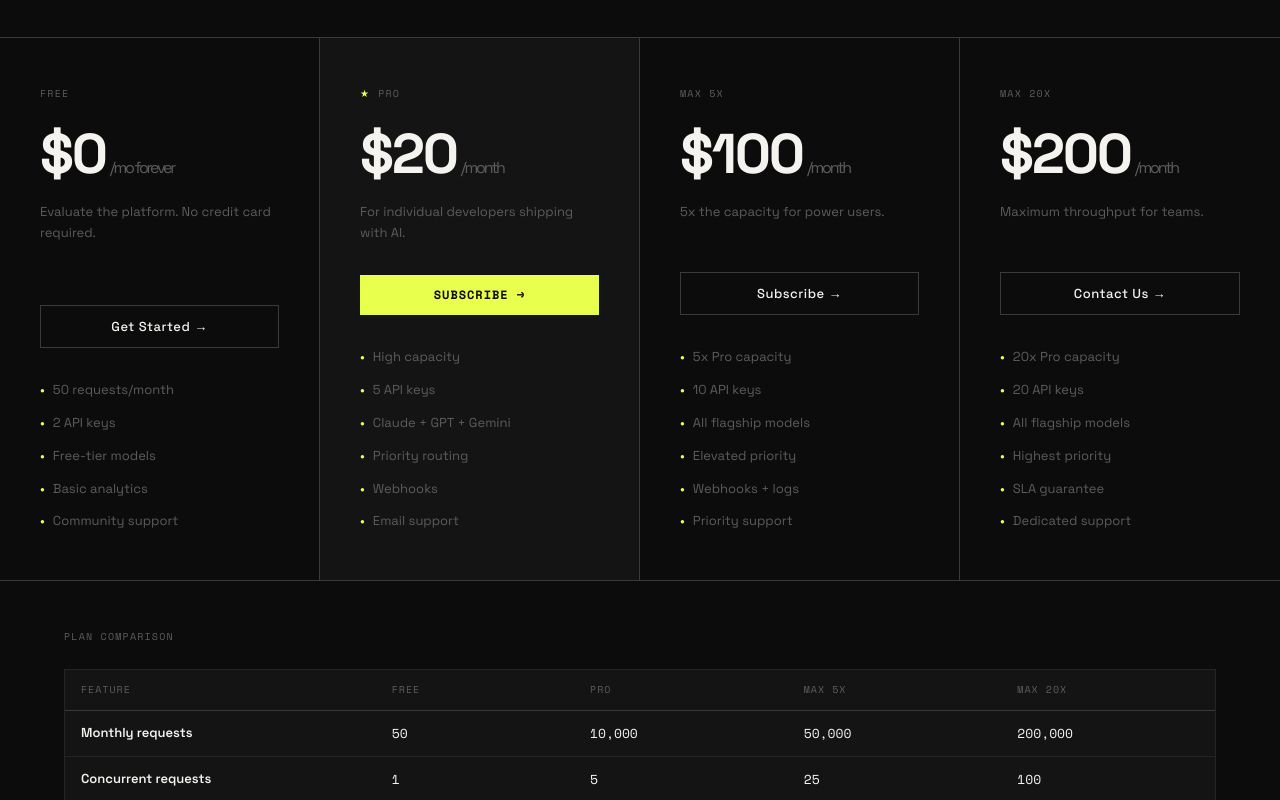
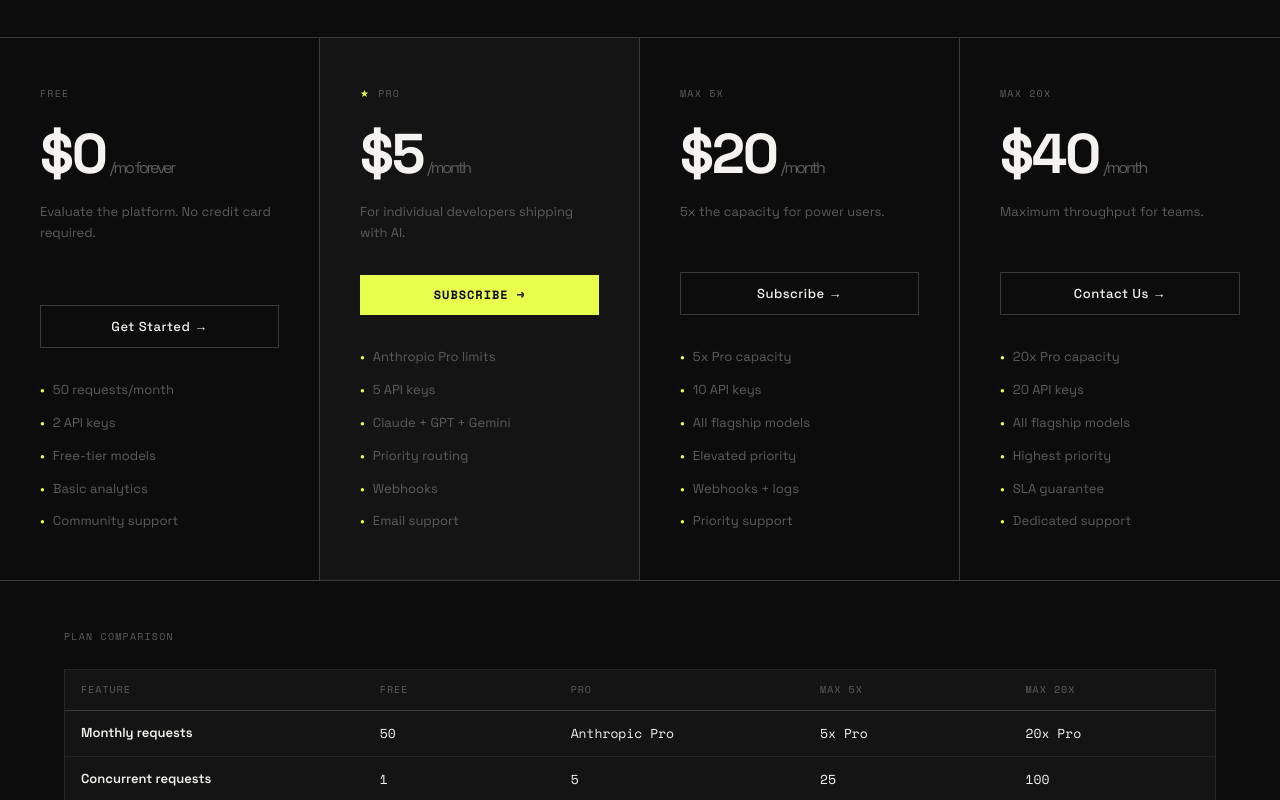
Before and after one commit to aikomputeapi-web/ai-platform, a Next.js app in the folder customer-portal/: page /pricing in a window 1280 px wide. Shown: the part 340-1140 px from the top of the page. Built offline with nearby package versions, Linux system fonts and the light colour scheme.

Commit message:
feat: update subscription pricing tiers and align limits with Anthropic limits

```diff
--- a/customer-portal/prisma/seed.mjs
+++ b/customer-portal/prisma/seed.mjs
@@ -19,7 +19,7 @@
   {
     id: 'pro',
     name: 'Pro',
-    priceCents: 2000,
+    priceCents: 500,
     requestsPerDay: 0,
     requestsPerMinute: 0,
     requestsPerMonth: 0,
@@ -32,7 +32,7 @@
   {
     id: 'max-5x',
     name: 'Max 5x',
-    priceCents: 10000,
+    priceCents: 2000,
     requestsPerDay: 0,
     requestsPerMinute: 0,
     requestsPerMonth: 0,
@@ -45,7 +45,7 @@
   {
     id: 'max-20x',
     name: 'Max 20x',
-    priceCents: 20000,
+    priceCents: 4000,
     requestsPerDay: 0,
     requestsPerMinute: 0,
     requestsPerMonth: 0,
--- a/customer-portal/src/app/dashboard/billing/page.tsx
+++ b/customer-portal/src/app/dashboard/billing/page.tsx
@@ -9,21 +9,21 @@
     features: ['2 API keys', 'Basic analytics', 'Community support'],
   },
   {
-    id: 'pro', name: 'Pro', price: '$20', period: '/month',
-    capacity: 'High capacity', priority: 'Standard priority',
+    id: 'pro', name: 'Pro', price: '$5', period: '/month',
+    capacity: "Anthropic Pro capacity", priority: 'Standard priority',
     models: 'Claude 4.7 Opus, Claude 4.6 Sonnet, GPT-5.5',
     features: ['5 API keys', 'Priority routing', 'Anthropic + OpenAI models', 'Webhooks'],
     featured: true,
   },
   {
-    id: 'max-5x', name: 'Max 5x', price: '$100', period: '/month',
-    capacity: '5x Pro capacity', priority: 'Elevated priority',
+    id: 'max-5x', name: 'Max 5x', price: '$20', period: '/month',
+    capacity: "5x Anthropic Pro capacity", priority: 'Elevated priority',
     models: 'Claude 4.7 Opus, Claude 4.6 Sonnet, GPT-5.5',
     features: ['10 API keys', 'Higher priority routing', 'Anthropic + OpenAI models', 'Webhooks'],
   },
   {
-    id: 'max-20x', name: 'Max 20x', price: '$200', period: '/month',
-    capacity: '20x Pro capacity', priority: 'Highest priority',
+    id: 'max-20x', name: 'Max 20x', price: '$40', period: '/month',
+    capacity: "20x Anthropic Pro capacity", priority: 'Highest priority',
     models: 'Claude 4.7 Opus, Claude 4.6 Sonnet, GPT-5.5',
     features: ['20 API keys', 'Highest priority routing', 'Anthropic + OpenAI models', 'Webhooks'],
   },
--- a/customer-portal/src/app/faq/page.tsx
+++ b/customer-portal/src/app/faq/page.tsx
@@ -25,7 +25,7 @@
   },
   {
     q: 'How does pricing work?',
-    a: 'We offer subscription plans (Free, Pro $20/mo, Max 5x $100/mo, Max 20x $200/mo) with monthly request caps. Usage is billed at cost per million tokens.',
+    a: "We offer subscription plans (Free, Pro $5/mo, Max 5x $20/mo, Max 20x $40/mo). Usage limits align with Anthropic's subscription tier limits (and 5x or 20x of that respectively). Usage is billed at cost per million tokens.",
   },
   {
     q: 'What counts as a request?',
--- a/customer-portal/src/app/page.tsx
+++ b/customer-portal/src/app/page.tsx
@@ -10,9 +10,9 @@
 ];
 
 const PLANS = [
-  { name: 'Pro', price: '$15', desc: 'Full model access, standard routing, community support.', highlight: false },
-  { name: 'Max 5×', price: '$75', desc: 'Higher throughput, priority routing, email support.', highlight: true },
-  { name: 'Max 20×', price: '$150', desc: 'Maximum capacity, dedicated routing, SLA guarantee.', highlight: false },
+  { name: 'Pro', price: '$5', desc: "Usage limits match Anthropic's Pro subscription tier. Full model access, standard routing, community support.", highlight: false },
+  { name: 'Max 5×', price: '$20', desc: "Usage limits are 5x of Anthropic's subscription tier limits. Higher throughput, priority routing, email support.", highlight: true },
+  { name: 'Max 20×', price: '$40', desc: "Usage limits are 20x of Anthropic's subscription tier limits. Maximum capacity, dedicated routing, SLA guarantee.", highlight: false },
 ];
 
 export default function Home() {
--- a/customer-portal/src/app/preview/page.tsx
+++ b/customer-portal/src/app/preview/page.tsx
@@ -82,9 +82,9 @@
         <h2 className="font-display text-2xl font-light text-white/80">Pricing</h2>
         <div className="mt-12 grid grid-cols-1 md:grid-cols-3 gap-px bg-white/5">
           {[
-            ['Pro', '$15', ['High capacity usage', 'Sonnet & Llama', 'Standard routing']],
-            ['Max 5x', '$75', ['5x Pro capacity', 'All flagship models', 'High priority']],
-            ['Max 20x', '$150', ['20x Pro capacity', 'All flagship models', 'Highest priority']],
+            ['Pro', '$5', ["Anthropic's Pro limits", 'Sonnet & Llama', 'Standard routing']],
+            ['Max 5x', '$20', ['5x Pro capacity', 'All flagship models', 'High priority']],
+            ['Max 20x', '$40', ['20x Pro capacity', 'All flagship models', 'Highest priority']],
           ].map(([name, price, feats]: any) => (
             <div key={name} className="bg-black p-8">
               <div className="font-display text-xs uppercase tracking-[0.18em] text-white/40">{name}</div>
--- a/customer-portal/src/app/pricing/page.tsx
+++ b/customer-portal/src/app/pricing/page.tsx
@@ -15,17 +15,17 @@
   },
   {
     name: 'Pro',
-    price: '$20',
+    price: '$5',
     period: '/month',
     desc: 'For individual developers shipping with AI.',
-    features: ['High capacity', '5 API keys', 'Claude + GPT + Gemini', 'Priority routing', 'Webhooks', 'Email support'],
+    features: ['Anthropic Pro limits', '5 API keys', 'Claude + GPT + Gemini', 'Priority routing', 'Webhooks', 'Email support'],
     cta: 'Subscribe',
     href: '/signup',
     highlight: true,
   },
   {
     name: 'Max 5x',
-    price: '$100',
+    price: '$20',
     period: '/month',
     desc: '5x the capacity for power users.',
     features: ['5x Pro capacity', '10 API keys', 'All flagship models', 'Elevated priority', 'Webhooks + logs', 'Priority support'],
@@ -35,7 +35,7 @@
   },
   {
     name: 'Max 20x',
-    price: '$200',
+    price: '$40',
     period: '/month',
     desc: 'Maximum throughput for teams.',
     features: ['20x Pro capacity', '20 API keys', 'All flagship models', 'Highest priority', 'SLA guarantee', 'Dedicated support'],
@@ -46,7 +46,7 @@
 ];
 
 const COMPARISON = [
-  { feature: 'Monthly requests', free: '50', pro: '10,000', max5x: '50,000', max20x: '200,000' },
+  { feature: 'Monthly requests', free: '50', pro: 'Anthropic Pro', max5x: '5x Pro', max20x: '20x Pro' },
   { feature: 'Concurrent requests', free: '1', pro: '5', max5x: '25', max20x: '100' },
   { feature: 'API keys', free: '2', pro: '5', max5x: '10', max20x: '20' },
   { feature: 'Model access', free: 'Free-tier', pro: 'All models', max5x: 'All models', max20x: 'All models' },
```
